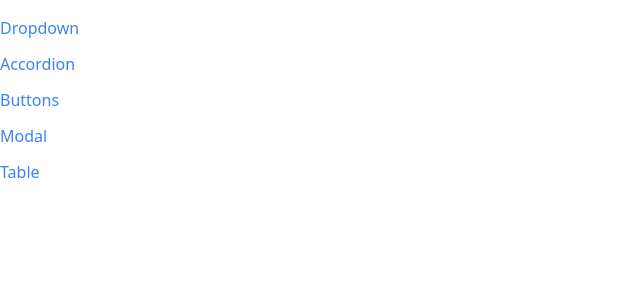
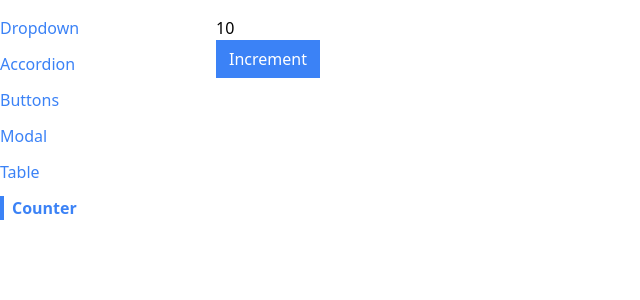
Before and after one commit to HajHamid/React-Learning, a React (Create React App) app in the folder comps/: page /counter in a window 1280 px wide. Shown: the top 300 px of the page, without its empty margins (0-640 px from the left). Built offline with nearby package versions, Linux system fonts and the light colour scheme.

Commit message:
add counter page and custom hook

```diff
--- a/comps/src/App.js
+++ b/comps/src/App.js
@@ -5,20 +5,21 @@ import ButtonPage from './pages/ButtonPage'
 import DropdownPage from './pages/DropdownPage'
 import ModalPage from "./pages/ModalPage"
 import TablePage from "./pages/TablePage"
+import CounterPage from "./pages/CounterPage"
 
 function App() {
     return (
         <div className="container mx-auto grid grid-cols-6 gap-4 mt-4">
             <Sidebar />
             <div className="col-span-5">
+                <Route path='/'>
+                    <DropdownPage />
+                </Route>
                 <Route path='/accordion'>
                     <AccordionPage />
                 </Route>
                 <Route path='/buttons'>
                     <ButtonPage />
-                </Route>
-                <Route path='/'>
-                    <DropdownPage />
                 </Route>
                 <Route path='/modal'>
                     <ModalPage />
@@ -26,6 +27,9 @@ function App() {
                 <Route path='/table'>
                     <TablePage />
                 </Route>
+                <Route path='/counter'>
+                    <CounterPage initialCount={10} />
+                </Route>
             </div>
         </div>
     )
--- a/comps/src/components/Sidebar.js
+++ b/comps/src/components/Sidebar.js
@@ -7,6 +7,7 @@ function Sidebar() {
         { label: 'Buttons', path: '/buttons' },
         { label: 'Modal', path: '/modal' },
         { label: 'Table', path: '/table' },
+        { label: 'Counter', path: '/counter' },
     ]
 
     const renderedLinks = links.map((link) => {
--- /dev/null
+++ b/comps/src/hooks/use-counter.js
@@ -0,0 +1,19 @@
+import { useState, useEffect } from "react"
+
+function useCounter(initialCount) {
+    const [counter, setCounter] = useState(initialCount)
+
+    const increment = () => {
+        setCounter(counter + 1)
+    }
+
+    useEffect(() => {
+        console.log(counter)
+    }, [counter])
+
+
+    return { counter, increment }
+
+}
+
+export default useCounter
--- /dev/null
+++ b/comps/src/pages/CounterPage.js
@@ -0,0 +1,16 @@
+import Button from '../components/Button'
+import useCounter from '../hooks/use-counter'
+
+function CounterPage({ initialCount }) {
+    const { counter, increment } = useCounter(initialCount)
+
+    return (
+        <div>
+            <div>{counter}</div>
+
+            <Button onClick={increment} primary>Increment</Button>
+        </div>
+    )
+}
+
+export default CounterPage
```
